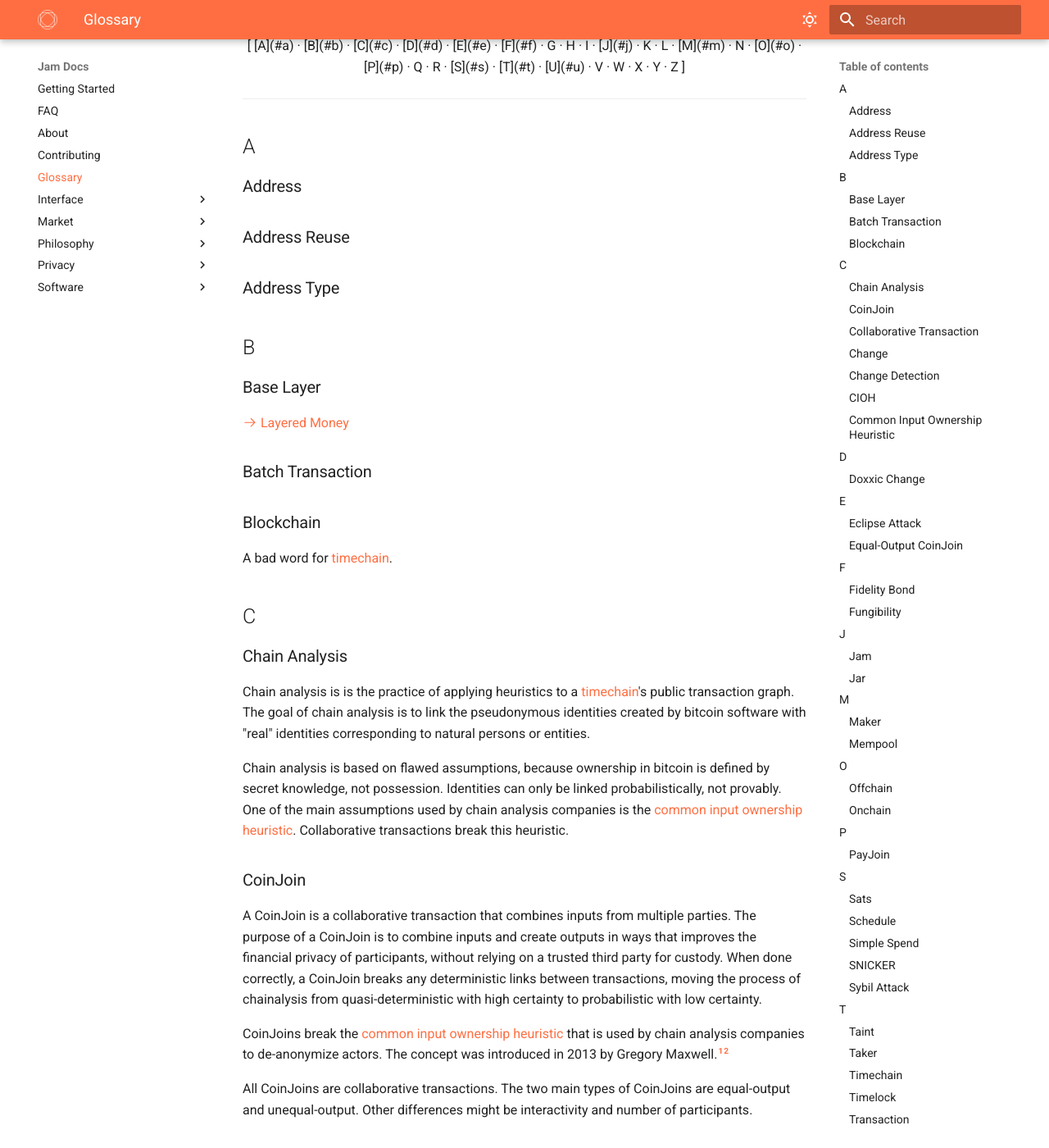
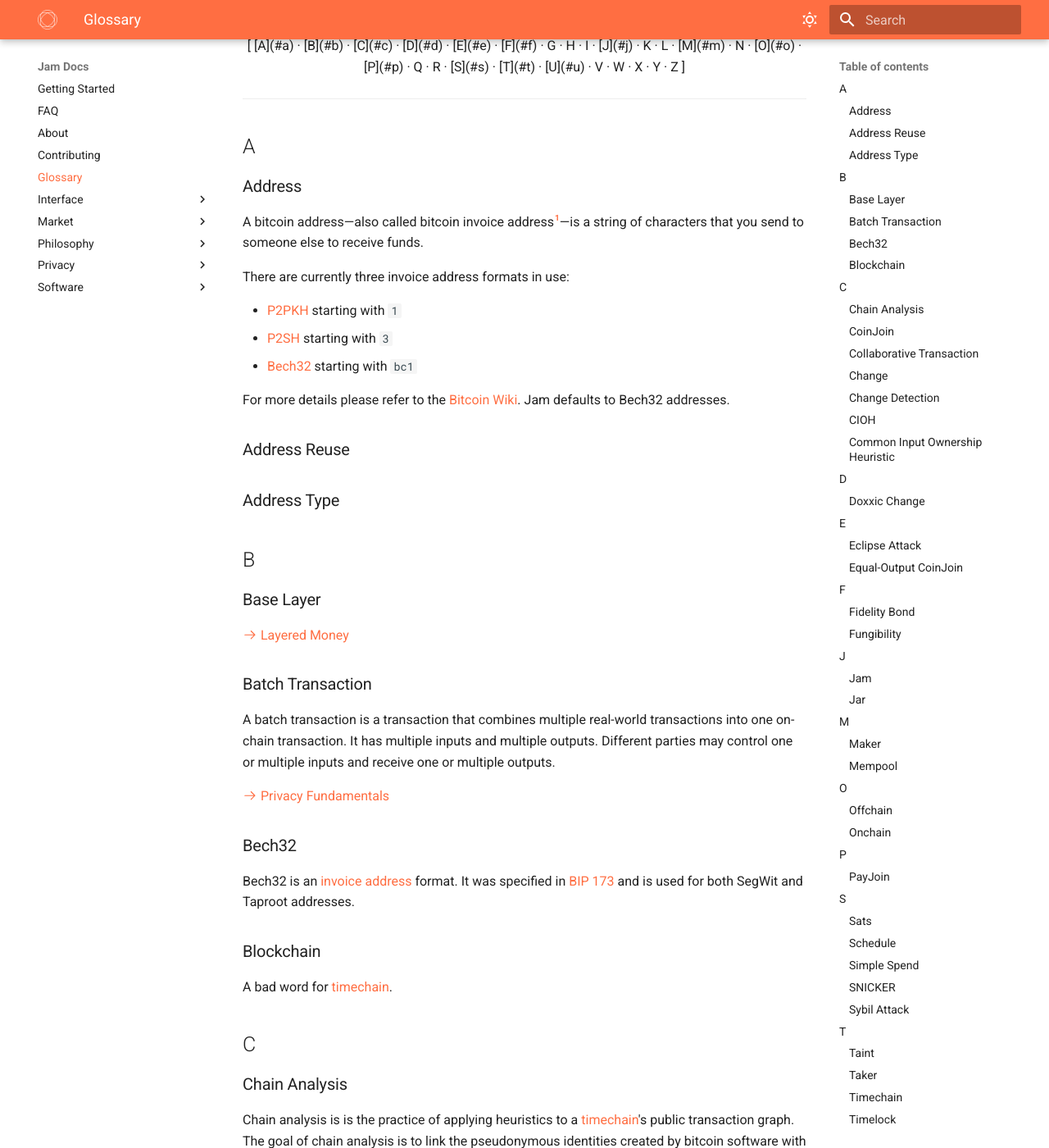
Before and after one commit to joinmarket-webui/jamdocs, an MkDocs documentation site: the page built from docs/glossary.md, in a window 1280 px wide and 1400 px high, scrolled down 279 px. Shown: the whole window at 82% size. Built offline with MkDocs 1.6.1 and Material for MkDocs 9.7.7, drawn with Linux system fonts in a browser that asks for light colours; nearby versions of some CDN libraries; some of the changed text lies outside the part shown.

Commit message:
docs(glossary): address, batch transaction, bech32

```diff
--- a/docs/glossary.md
+++ b/docs/glossary.md
@@ -44,6 +44,22 @@
 
 ### Address
 
+A bitcoin address—also called bitcoin invoice address[^bip179]—is a string of
+characters that you send to someone else to receive funds.
+
+There are currently three invoice address formats in use:
+
+- [P2PKH](#p2pkh) starting with `1`
+- [P2SH](#p2sh) starting with `3`
+- [Bech32](#bech32) starting with `bc1`
+
+For more details please refer to the [Bitcoin Wiki][wiki-addr]. Jam defaults to
+Bech32 addresses.
+
+[wiki-addr]: https://en.bitcoin.it/wiki/Invoice_address
+
+[^bip179]: The term *invoice* is proposed in [BIP-179](https://github.com/bitcoin/bips/blob/master/bip-0179.mediawiki) as an alternative.
+
 ### Address Reuse
 
 ### Address Type
@@ -54,7 +70,24 @@
 [:octicons-arrow-right-24: Layered Money][layered-money]
 
 [layered-money]: https://bitcoin-resources.com/books/layered-money
+
 ### Batch Transaction
+
+A batch transaction is a transaction that combines multiple real-world
+transactions into one on-chain transaction. It has multiple inputs and multiple
+outputs. Different parties may control one or multiple inputs and receive one or
+multiple outputs.
+
+[:octicons-arrow-right-24: Privacy Fundamentals][fundamentals]
+
+[fundamentals]: privacy/01-fundamentals.md
+
+### Bech32
+
+Bech32 is an [invoice address](#address) format. It was specified in [BIP
+173][bip173] and is used for both SegWit and Taproot addresses.
+
+[bip173]: https://en.bitcoin.it/wiki/BIP_0173
 
 ### Blockchain
 
```
